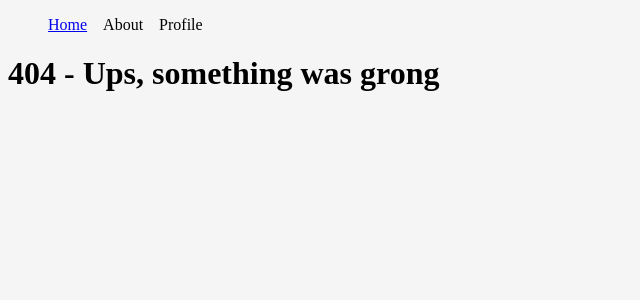
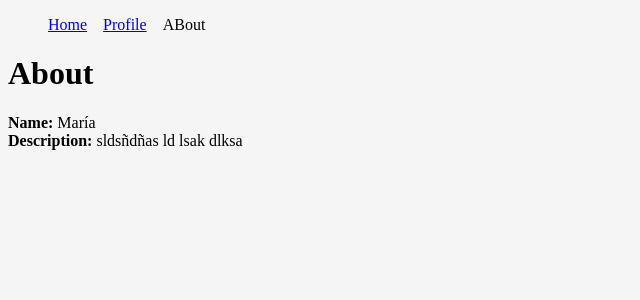
Before and after one commit to iCharlieAraiza/rc, a React (Create React App) app: page /profile in a window 1280 px wide. Before the commit this address had no page. Shown: the top 300 px of the page, without its empty margins (0-640 px from the left). Built offline with nearby package versions, Linux system fonts and the light colour scheme.

Commit message:
Context update and paths

```diff
--- a/src/App3.js
+++ b/src/App3.js
@@ -3,9 +3,18 @@ import Navbar from './components/Advance/Navbar'
 import {BrowserRouter as Router, Switch, Route} from 'react-router-dom'
 
 import {MyProvider} from './components/Advance/Context/MyContext'
-import About from './components/Advance/About'
+import Profile from './components/Advance/Profile'
 import User from './components/Advance/User'
 import Product from './components/Advance/Product'
+import Products from './components/Advance/Products'
+
+const home = ()=>{
+    return (
+        <React.Fragment>
+            <Products></Products>
+        </React.Fragment>
+    )
+}
 
 class App extends Component{
 
@@ -18,13 +27,13 @@ class App extends Component{
                     <MyProvider>
                     <Navbar/>
                     <Switch>
-                        <Route path="/about" component={About}/>
-                        <Route path="/product" component={Product}/>
+                        <Route path="/profile" component={Profile}/>
+                        <Route path="/product/:id" component={Product}/>
                         {
                             //https://www.youtube.com/watch?v=XRfD8xIOroA&t=1434s
                         }
                         <Route path="/user/:username" component={User}/>
-                        <Route exact path="/" render={()=><h1>Products List</h1>}/>
+                        <Route exact path="/" render={home}/>
 
                         <Route render={()=><h1>404 - Ups, something was grong</h1>}/>
                     </Switch>
--- a/src/components/Advance/Context/MyContext.js
+++ b/src/components/Advance/Context/MyContext.js
@@ -13,7 +13,8 @@ class MyProvider extends Component{
 
     componentDidMount(){
         const newState = {...Data};
-        newState.activeUser= newState.users[1];
+        newState.activeUser.name= newState.users[1].name;
+        newState.activeUser.description= newState.users[1].description;
 
         this.setState({...newState})
 
--- a/src/components/Advance/Navbar.js
+++ b/src/components/Advance/Navbar.js
@@ -8,8 +8,8 @@ class Navbar extends Component{
             <nav>
                 <ul>
                     <li><NavLink exact to="/">Home</NavLink></li>
-                    <li>About</li>
-                    <li>Profile</li>
+                    <li><NavLink to="/profile">Profile</NavLink></li>
+                    <li>ABout</li>
                 </ul>
             </nav>
         )
--- a/src/components/Advance/Product.js
+++ b/src/components/Advance/Product.js
@@ -1,11 +1,8 @@
-import React, {Component} from 'react'
+import React from 'react'
 import MyContext from './Context/MyContext'
 
 
-class Product extends Component{
-
-    render(){
-
+const Product=({match})=>{
         const products = <MyContext.Consumer>{context=>console.log(context.products)}</MyContext.Consumer>
 
         console.log(products, 'Products')
@@ -13,12 +10,33 @@ class Product extends Component{
         return (
 
             <React.Fragment>
-                <h1>this is the product</h1>
+                <MyContext.Consumer>
+                    {
+                        context=>{
+
+                            let check = false;
+
+                            const result = context.products.map(product=>{
+                                if(product.id.toString()===match.params.id){
+                                    check=!check;
+                                    return <h1>{product.name}</h1>
+                                }
+                                else{
+                                    return false
+                                }
+                            })
+
+                            return (check) ? result : <h2>Ups! The product doesn't exist</h2>
+
+                        }
+                    }
+                </MyContext.Consumer>
+                <h1>{match.params.id}</h1>
             </React.Fragment>
 
         )
-    }
-
 }
 
+
+
 export default Product;
--- /dev/null
+++ b/src/components/Advance/Products.js
@@ -0,0 +1,25 @@
+import React,{Component} from 'react'
+import MyContext from './Context/MyContext'
+import {Link} from 'react-router-dom'
+
+class Products extends Component{
+
+    render(){
+            return(
+                <React.Fragment>
+                    <MyContext.Consumer>
+                        {
+                            context=>{
+                                return context.products.map(el=>{
+                                    return <li key={el.id}><Link to={'product/'+el.id}>  {el.name}</Link></li>
+                                })
+                            }
+                        }
+                    </MyContext.Consumer>
+                </React.Fragment>
+            )
+        }
+
+}
+
+export default Products;
--- a/src/components/Advance/About.js
+++ b/src/components/Advance/Profile.js
@@ -1,7 +1,7 @@
 import React, {Component} from 'react'
 import MyContext from './Context/MyContext'
 
-class About extends Component{
+class Profile extends Component{
 
     state={user:'tutut'};
 
@@ -25,8 +25,9 @@ class About extends Component{
                 <MyContext.Consumer>
                     { context=>{
                         return(<React.Fragment>
-                            <strong>Nombre: </strong> <span>{context.activeUser.name}</span>
-                        </React.Fragment>)
+                                 <div><strong>Name: </strong> <span>{context.activeUser.name}</span></div>
+                                 <div><strong>Description: </strong> <span>{context.activeUser.description}</span></div>
+                            </React.Fragment>)
                     }}
                 </MyContext.Consumer>
 
@@ -36,4 +37,4 @@ class About extends Component{
 
 }
 
-export default About
+export default Profile
--- a/src/components/Advance/data.js
+++ b/src/components/Advance/data.js
@@ -1,9 +1,9 @@
 const Data = {
         users:[
-            {id:1, name: 'Carlos', cart:[]},
-            {id:2, name: 'María', cart:[]},
-            {id:3, name: 'Lois', cart:[]},
-            {id:4, name: 'Joseph', cart:[]},
+            {id:1, name: 'Carlos', cart:[], description:'Lorem pdaspkdp sdal k'},
+            {id:2, name: 'María', cart:[], description:'sldsñdñas ld lsak dlksa'},
+            {id:3, name: 'Lois', cart:[], description:'sld,añs,dñlas'},
+            {id:4, name: 'Joseph', cart:[], description:'sdmaskmdlkasm'},
         ],
 
         products:[
@@ -13,7 +13,7 @@ const Data = {
             {id:4, name: 'Macbook Pro', type:'computer'},
         ],
 
-        activeUser:'Bailando popi',
+        activeUser:{},
 }
 
 export default Data;
```
